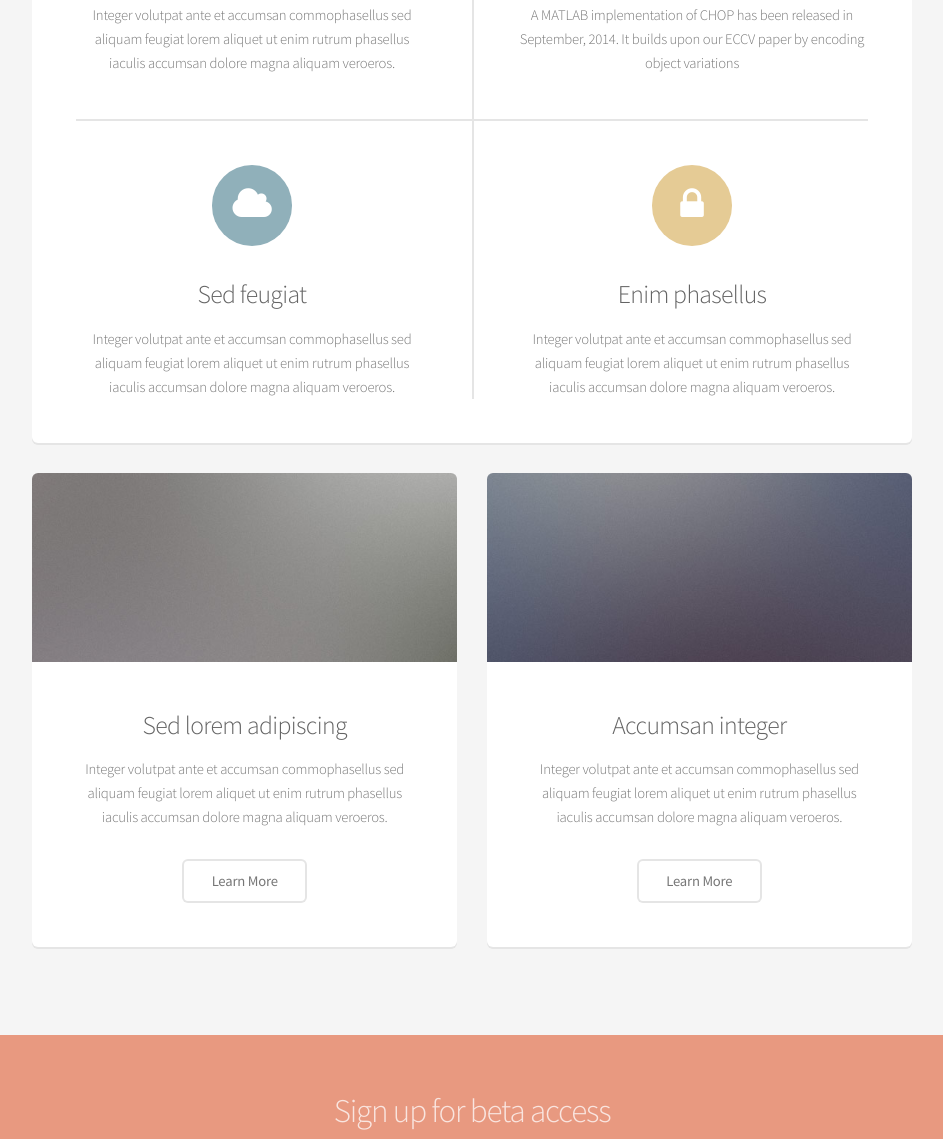
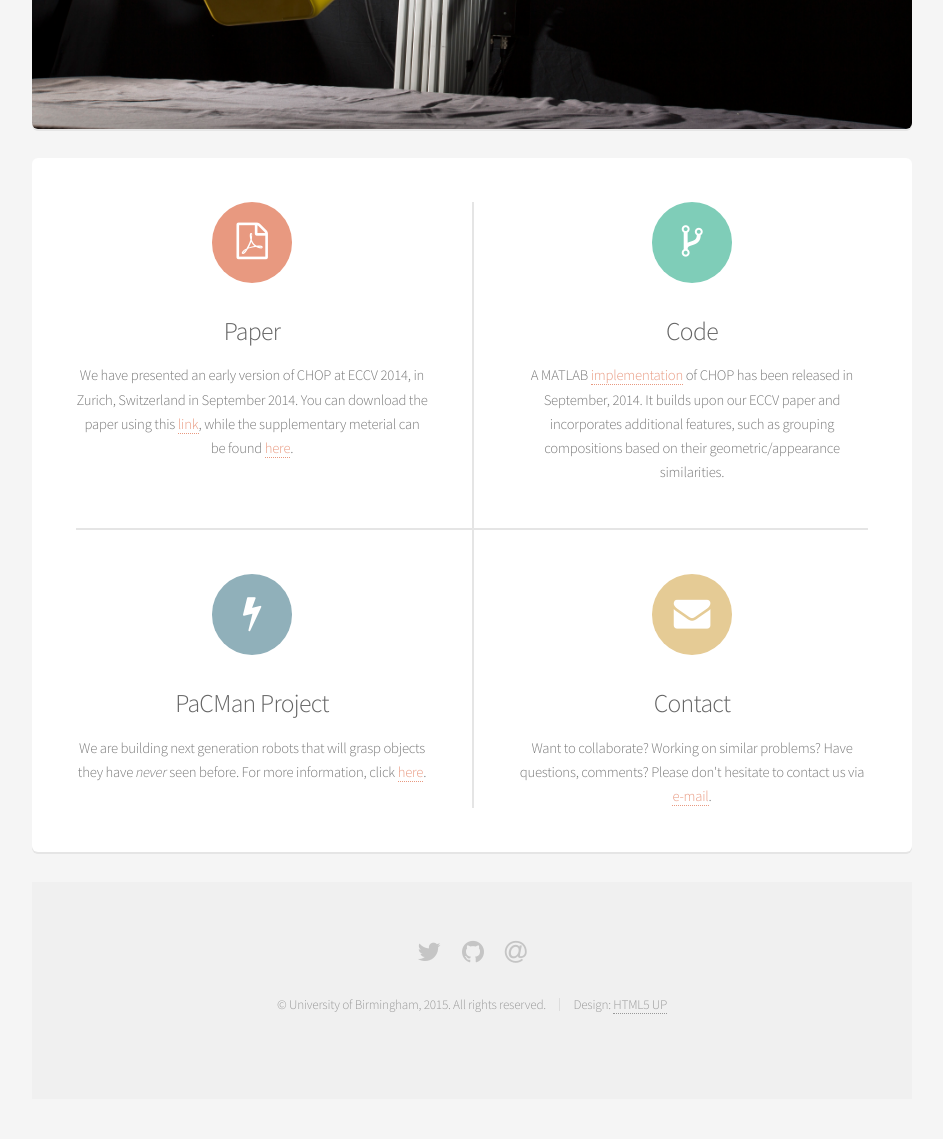
Before and after one commit to rusen/CHOP, a plain HTML site: page index.html in a window 1280 px wide. Shown: the part 1338-2477 px from the top of the page, without its empty margins (168-1111 px from the left). Drawn offline with Linux system fonts and the light colour scheme.

Commit message:
First version for the web page.

```diff
--- a/index.html
+++ b/index.html
@@ -6,7 +6,7 @@
 -->
 <html>
 	<head>
-		<title>Alpha by HTML5 UP</title>
+		<title>CHOP by University of Birmingham</title>
 		<meta http-equiv="content-type" content="text/html; charset=utf-8" />
 		<meta name="description" content="" />
 		<meta name="keywords" content="" />
@@ -26,9 +26,7 @@
 	</head>
 	<body class="landing">
 
-		<!-- Header -->
 			<header id="header" class="alt">
-				<h1><a href="index.html">Compositional Hierarchy of Parts</a> by HTML5 UP</h1>
 				<nav id="nav">
 					<ul>
 						<li><a href="index.html">Home</a></li>
@@ -53,15 +51,16 @@
 					</ul>
 				</nav>
 			</header>
-
 		<!-- Banner -->
 			<section id="banner">
-				<h2>Alpha</h2>
+				<h2>Compositional Hierarchy of Parts</h2>
 				<p>Learning hierarchical representations of object shapes from 2D projections. Compositional Hierarchy of Parts (CHOP) is an algorithm for learning increasingly complex image features, which can be used for object categorization, reconstruction, and detection. It is a scalable, highly parallelized attempt to reduce the need of feature engineering for visual tasks.</p>
-				<ul class="actions">
+                <!--
+                <ul class="actions">
 					<li><a href="#" class="button special">Sign Up</a></li>
 					<li><a href="#" class="button">Learn More</a></li>
-				</ul>
+            </ul>
+            -->
 			</section>
 
 		<!-- Main -->
@@ -69,42 +68,41 @@
 
 				<section class="box special">
 					<header class="major">
-						<h2>asdadas
+                    <h2>CHOP is the core vision algorithm in <a href="www.pacman-project.eu">PaCMan EU project</a>,
 						<br />
-						for doing stuff with your phone</h2>
-						<p>Blandit varius ut praesent nascetur eu penatibus nisi risus faucibus nunc ornare<br />
-						adipiscing nunc adipiscing. Condimentum turpis massa.</p>
+						which focuses on building robots that will load a dishwasher.</h2>
+                <p>In order for the robots to interact with our complex world, we need successful computer vision systems. Recent advances in image categorization and detection challenges suggest that deep, hierarchical learning methods can capture the highly implicit visual patterns. CHOP is a learning algorithm that builds part-based object models across multiple scales. It is built upon the principles of <a href="http://www.mobvis.org/publications/cvpr07_fidler_leonardis.pdf">LHOP</a> by Leonardis et al., as well as many other hierarchical compositional methods. At the core of our algorithm is a graph mining method, <a href="http://ailab.wsu.edu/subdue/">SUBDUE</a>, which implements a Minimum Description Length based part selection criterion.</p>
 					</header>
-					<span class="image featured"><img src="images/pic01.jpg" alt="" /></span>
+					<span class="image featured"><img src="images/boris1.jpg" alt="" /></span>
 				</section>
 
 				<section class="box special features">
 					<div class="features-row">
 						<section>
-							<span class="icon major fa-bolt accent2"></span>
+							<span class="icon major fa-file-pdf-o accent2"></span>
 							<h3>Paper</h3>
-							<p>Integer volutpat ante et accumsan commophasellus sed aliquam feugiat lorem aliquet ut enim rutrum phasellus iaculis accumsan dolore magna aliquam veroeros.</p>
+                            <p>We have presented an early version of CHOP at ECCV 2014, in Zurich, Switzerland in September 2014. You can download the paper using this <a href="http://arxiv.org/pdf/1501.05192v2.pdf">link</a>, while the supplementary meterial can be found <a href="http://link.springer.com/content/esm/chp:10.1007/978-3-319-10578-9_37/file/MediaObjects/978-3-319-10578-9_37_MOESM1_ESM.pdf">here</a>.</p>
 						</section>
 						<section>
-							<span class="icon major fa-area-chart accent3"></span>
+							<span class="icon major fa-code-fork accent3"></span>
 							<h3>Code</h3>
-                            <p>A MATLAB implementation of CHOP has been released in September, 2014. It builds upon our ECCV paper by encoding object variations </p>
+                            <p>A MATLAB <a href="http://github.com/rusen/CHOP.git">implementation</a> of CHOP has been released in September, 2014. It builds upon our ECCV paper and incorporates additional features, such as grouping compositions based on their geometric/appearance similarities. </p>
 						</section>
 					</div>
 					<div class="features-row">
 						<section>
-							<span class="icon major fa-cloud accent4"></span>
-							<h3>Sed feugiat</h3>
-							<p>Integer volutpat ante et accumsan commophasellus sed aliquam feugiat lorem aliquet ut enim rutrum phasellus iaculis accumsan dolore magna aliquam veroeros.</p>
+							<span class="icon major fa-bolt accent4"></span>
+							<h3>PaCMan Project</h3>
+                            <p>We are building next generation robots that will grasp objects they have <i>never</i> seen before. For more information, click <a href="http://www.pacman-project.eu">here</a>.</p>
 						</section>
 						<section>
-							<span class="icon major fa-lock accent5"></span>
-							<h3>Enim phasellus</h3>
-							<p>Integer volutpat ante et accumsan commophasellus sed aliquam feugiat lorem aliquet ut enim rutrum phasellus iaculis accumsan dolore magna aliquam veroeros.</p>
+							<span class="icon major fa-envelope accent5"></span>
+							<h3>Contact</h3>
+                            <p>Want to collaborate? Working on similar problems? Have questions, comments? Please don't hesitate to contact us via <a href="mailto:rusenaktas@gmail.com">e-mail</a>.</p>
 						</section>
 					</div>
 				</section>
-
+                <!--
 				<div class="row">
 					<div class="6u 12u(narrower)">
 
@@ -133,8 +131,9 @@
 				</div>
 
 			</section>
-
-		<!-- CTA -->
+            -->
+            <!-- CTA -->
+            <!--
 			<section id="cta">
 
 				<h2>Sign up for beta access</h2>
@@ -152,19 +151,16 @@
 				</form>
 
 			</section>
-
+            -->
 		<!-- Footer -->
 			<footer id="footer">
 				<ul class="icons">
-					<li><a href="#" class="icon fa-twitter"><span class="label">Twitter</span></a></li>
-					<li><a href="#" class="icon fa-facebook"><span class="label">Facebook</span></a></li>
-					<li><a href="#" class="icon fa-instagram"><span class="label">Instagram</span></a></li>
-					<li><a href="#" class="icon fa-github"><span class="label">Github</span></a></li>
-					<li><a href="#" class="icon fa-dribbble"><span class="label">Dribbble</span></a></li>
-					<li><a href="#" class="icon fa-google-plus"><span class="label">Google+</span></a></li>
-				</ul>
+					<li><a href="https://twitter.com/pacmanprojectEU" class="icon fa-twitter"><span class="label">Twitter</span></a></li>
+					<li><a href="https://github.com/rusen/CHOP" class="icon fa-github"><span class="label">Github</span></a></li>
+					<li><a href="mailto:rusenaktas@gmail.com" class="icon fa-at"><span class="label">e-mail</span></a></li>
+            </ul>
 				<ul class="copyright">
-					<li>&copy; Untitled. All rights reserved.</li><li>Design: <a href="http://html5up.net">HTML5 UP</a></li>
+					<li>&copy; University of Birmingham, 2015. All rights reserved.</li><li>Design: <a href="http://html5up.net">HTML5 UP</a></li>
 				</ul>
 			</footer>
 
```
Also changed, not shown: images/NewChop.jpg (added), images/boris1.jpg (added), images/concrete_seamless.png (added), images/ios-linen.jpg (added).
